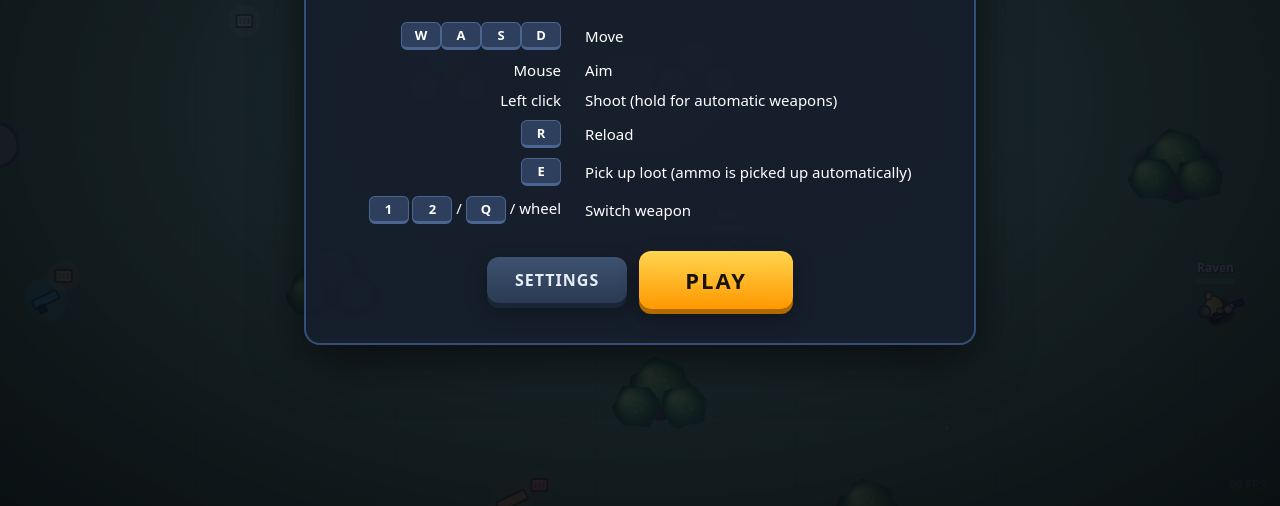
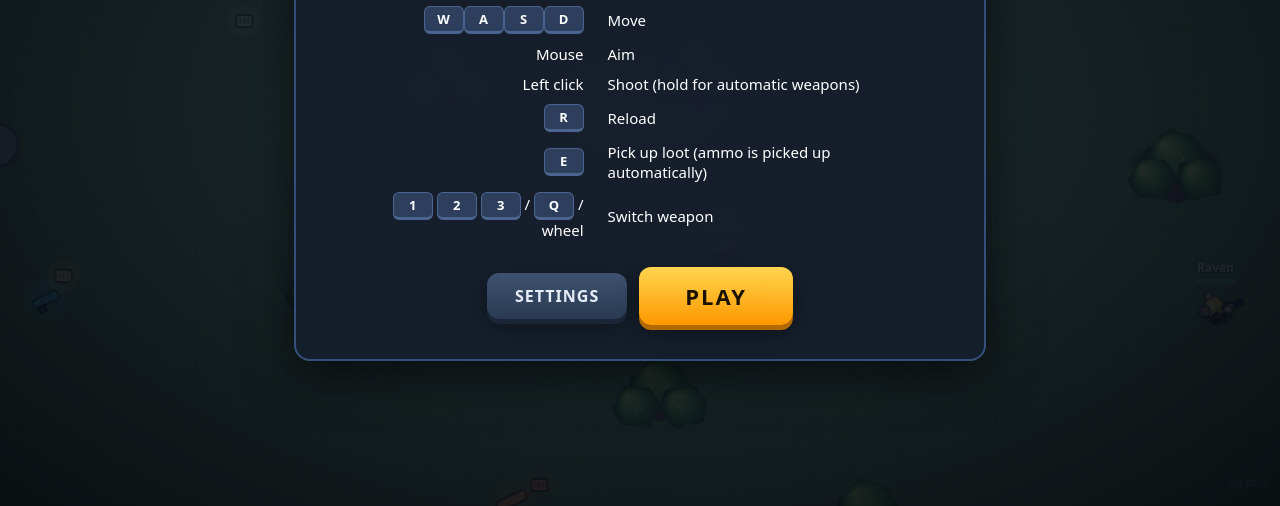
Before and after one commit to anhtuta/zone-royale, a website built with Vite: page index.html in a window 1280 px wide. Shown: the part 294-800 px from the top of the page. Built offline with nearby package versions, Linux system fonts and the light colour scheme.

Commit message:
Fix: Update the in-game controls table for the third slot #10

```diff
--- a/index.html
+++ b/index.html
@@ -37,7 +37,7 @@
             <td>Pick up loot (ammo is picked up automatically)</td>
           </tr>
           <tr>
-            <td><kbd>1</kbd> <kbd>2</kbd> / <kbd>Q</kbd> / wheel</td>
+            <td><kbd>1</kbd> <kbd>2</kbd> <kbd>3</kbd> / <kbd>Q</kbd> / wheel</td>
             <td>Switch weapon</td>
           </tr>
         </table>
```
